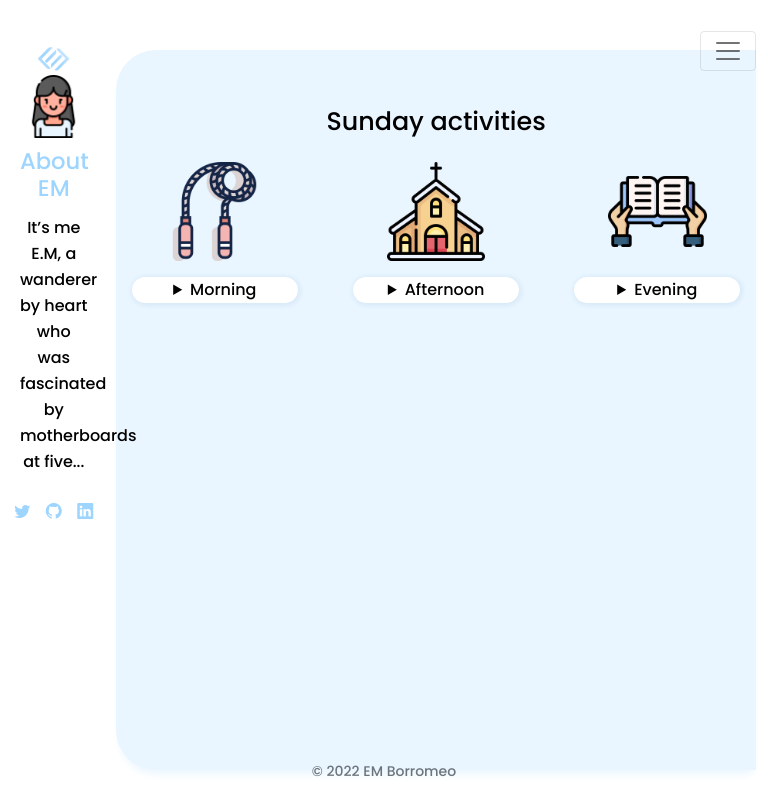
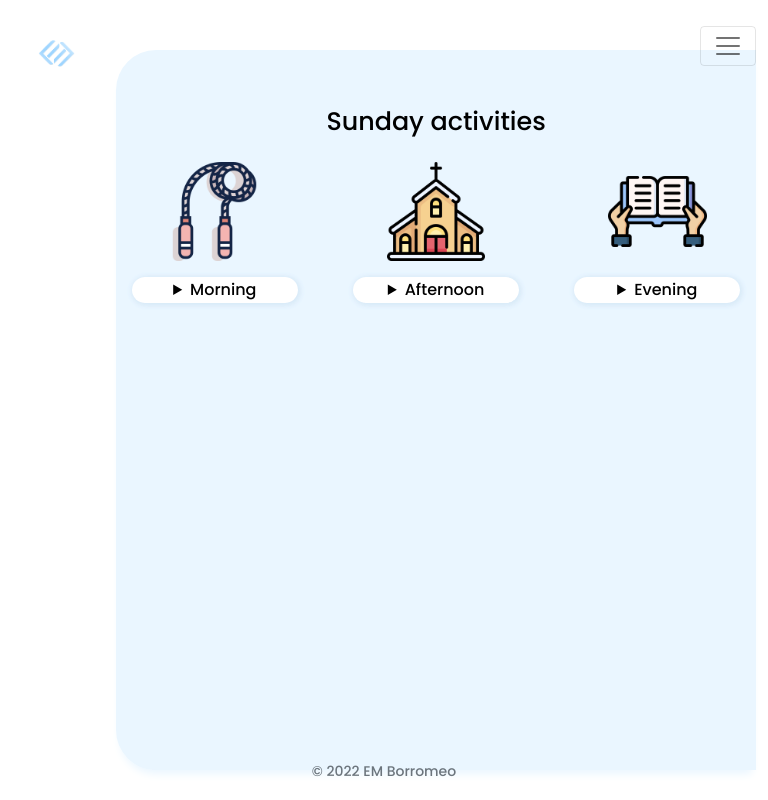
Before and after one commit to ericamae-borromeo-telus/ericamaeborromeo, a React (Create React App) app: page /ericamaeborromeo/sunday_content in a window 768 px wide. Built offline with nearby package versions, Linux system fonts and the light colour scheme.

Commit message:
addeed responsiveness

```diff
--- a/src/components/Aside.js
+++ b/src/components/Aside.js
@@ -19,7 +19,9 @@ const Aside = () => {
                     <ul className="nav justify-content-center list-unstyled d-flex">
                         <li className="social-icons"><a href="https://twitter.com/emsapinit" target="_blank"><i className="bi bi-twitter"></i></a> </li>
                         <li className="social-icons"><a href="https://github.com/emborromeo" target="_blank"><i className="bi bi-github"></i></a></li>
-                        <li className="social-icons"><a href="https://www.linkedin.com/in/emborromeo/" target="_blank"><i className="bi bi-linkedin"></i></a></li>
+                        <li className="social-icons"><a href="https://www.instagram.com/emsapinit/" target="_blank"><i className="bi bi-instagram"></i></a></li>
+                       <li className="social-icons"><a href="https://www.linkedin.com/in/emborromeo/" target="_blank"><i className="bi bi-linkedin"></i></a></li>
+
                     </ul>
 
 
--- a/src/components/NavBar.js
+++ b/src/components/NavBar.js
@@ -12,7 +12,9 @@ const NavBar = () => {
         <>
             <nav class="navbar navbar-expand-lg navbar-light ">
                 <div class="container-fluid">
-                    <Link to = "/ericamaeborromeo/home_content" className="navbar-brand" >    <img src={em} alt="em logo" style={{width:"90%"}} className="em-logo"/></Link>
+                    <Link to = "/ericamaeborromeo/home_content" className="navbar-brand" >
+                        <img src={em} alt="em logo" className="img-fluid em-logo"/>
+                    </Link>
                     <button class="navbar-toggler" type="button" data-bs-toggle="collapse" data-bs-target="#navbarTogglerDemo02" aria-controls="navbarTogglerDemo02" aria-expanded="false" aria-label="Toggle navigation">
                         <span class="navbar-toggler-icon"></span>
                     </button>
--- a/src/styles/styles.css
+++ b/src/styles/styles.css
@@ -59,6 +59,7 @@ nav{
 
 
 }
+
 .navbar-brand{
      width: 8%;
      margin:3% 0 0 2%;
@@ -89,8 +90,10 @@ a{
 }
 
 .nav-link:hover{
-    font-size:17px
+    font-size:17px;
 }
+
+
 /*ASIDE*/
 
 #sidebar-wrapper {
@@ -114,7 +117,7 @@ a{
     padding: 5% 15% 0 15%;
 }
 .social-icons{
-    margin: 8%;
+    margin: 5%;
     color: #9ed5ff;
 }
 .sidebar-contents h4:hover{
@@ -149,6 +152,8 @@ section.saturday-section, section.sunday-section{
     box-shadow: 0 8px 8px -4px #eaf6ff;
     text-align: center;
     padding: 5% 0 5% 0;
+    overflow-y: scroll;
+    overflow-x: hidden;
 
 
 
@@ -203,3 +208,69 @@ summary:hover{
     }
   }
 */
+
+/*Small devices (landscape phones, 576px and down)*/
+/*col*/
+@media screen and (max-width: 576px) {
+
+    #sidebar-wrapper{
+        display:none;
+    }
+    .navbar-collapse {
+        background:rgba(234, 246, 255, 0.90);
+        margin: 0 !important;
+        padding: 0 !important;
+        width: 40% !important;
+    }
+}
+
+
+/* Medium devices (tablets, 768px and down)*/
+/*col-sm*/
+@media screen and (min-width: 577px) and (max-width: 768px) {
+
+    #sidebar-wrapper{
+        display:none;
+    }
+    .navbar-collapse {
+        background:rgba(234, 246, 255, 0.90);
+        margin: 0 !important;
+        padding: 0 !important;
+        width: 40% !important;
+    }
+    .navbar{
+        padding-top: 0 !important;
+        padding-bottom: 0 !important;
+
+    }
+}
+
+
+/*Large devices (desktops, 767px and down)*/
+/*col-md TABLET*/
+/*Navbar collapse*/
+
+@media screen and (min-width: 767px) and (max-width: 992px) {
+
+    #sidebar-wrapper p{
+        padding:0 !important;
+    }
+    .navbar-collapse {
+        background:rgba(234, 246, 255, 0.90);
+        margin: 0 !important;
+        padding: 0 !important;
+        width: 40% !important;
+    }
+    .navbar{
+        padding-top: 0 !important;
+        padding-bottom: 0 !important;
+
+    }
+}
+
+
+/* X-Large devices (large desktops, 1200px and down)*/
+/*col-lg*/
+@media screen and (min-width: 993px) and (max-width: 1200px) {
+
+}
```
